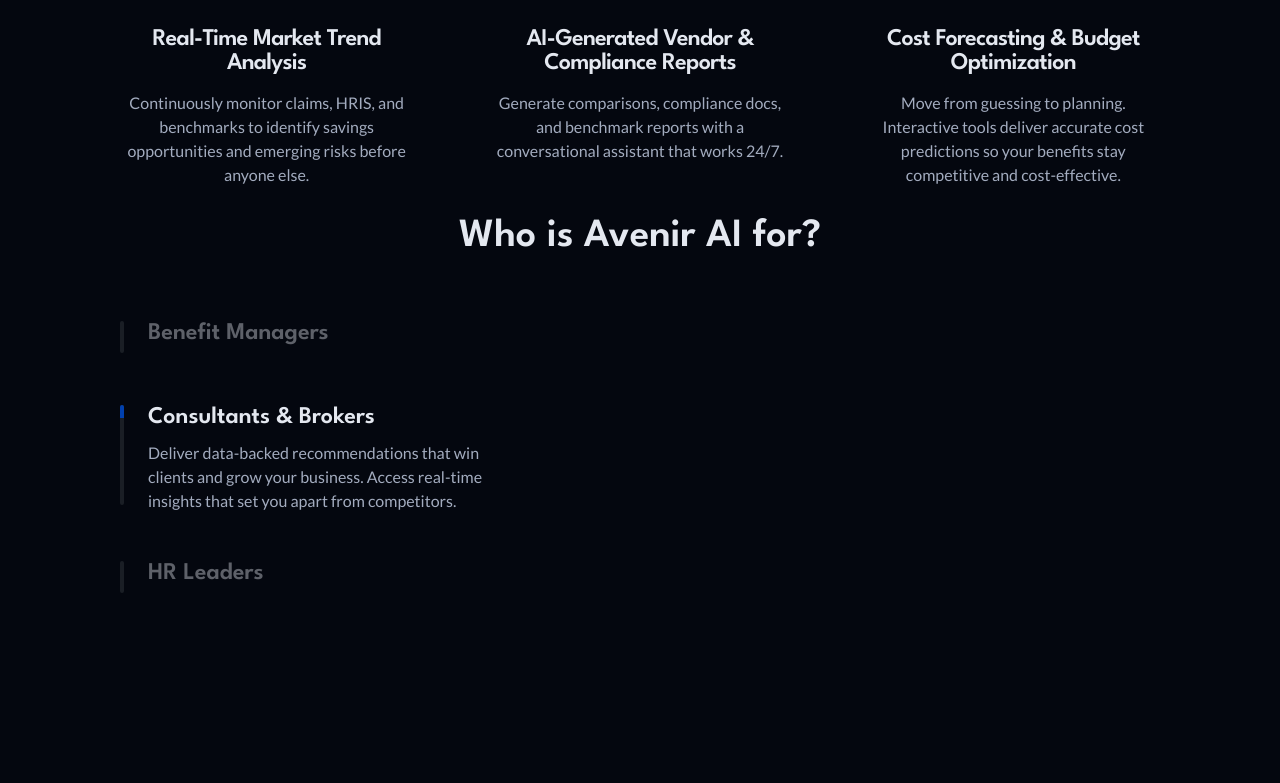
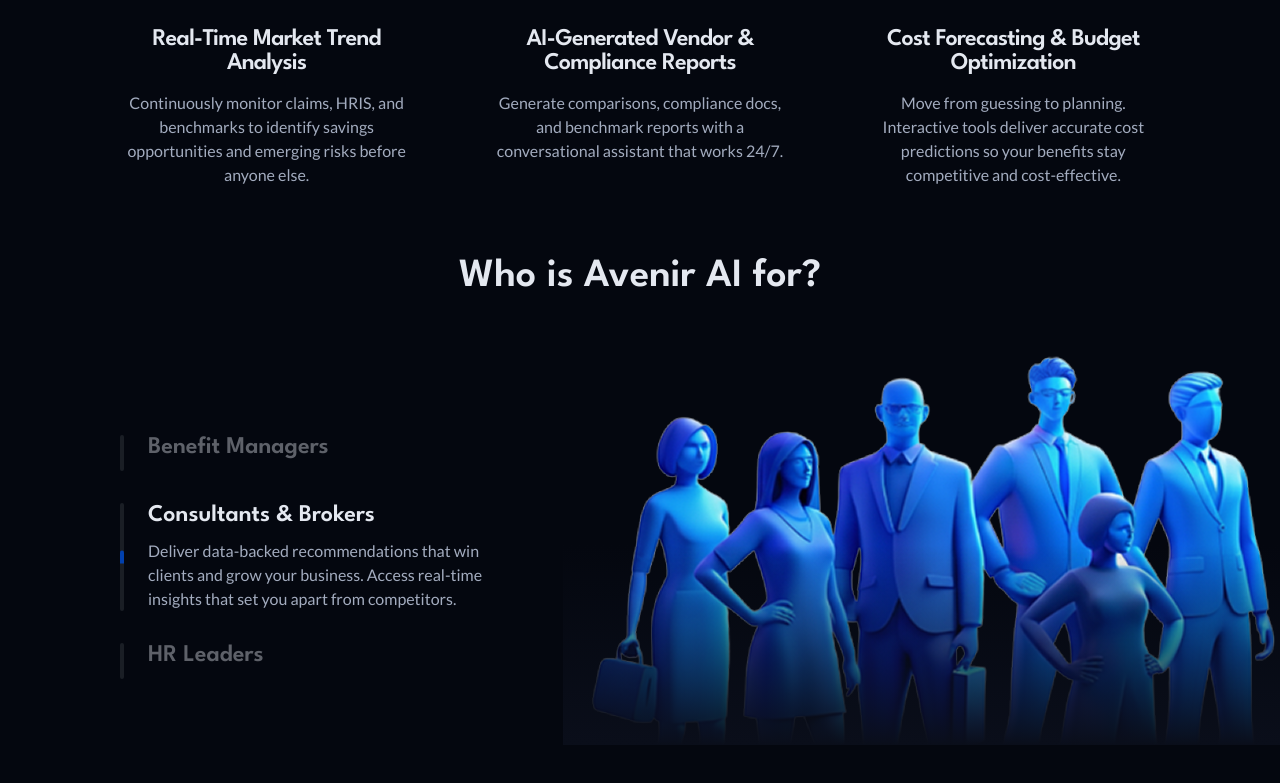
Before and after one commit to AntipasBen23/avenir-ai, a Next.js app: page / in a window 1280 px wide. Shown: the part 2631-3414 px from the top of the page. Built offline with nearby package versions, Linux system fonts and the light colour scheme.

Commit message:
styling update in whoisavenirfor section

```diff
--- a/src/app/components/WhoIsAvenirForSection.tsx
+++ b/src/app/components/WhoIsAvenirForSection.tsx
@@ -2,6 +2,7 @@
 "use client";
 
 import { useEffect, useState } from "react";
+import Image from "next/image";
 
 export default function WhoIsAvenirForSection() {
   const [activeIndex, setActiveIndex] = useState(0);
@@ -35,7 +36,7 @@
       style={{
         maxWidth: '1440px',
         height: '642px',
-        paddingTop: '80px',
+        paddingTop: '120px',
         paddingRight: '120px',
         paddingBottom: '80px',
         paddingLeft: '120px',
@@ -53,27 +54,34 @@
           letterSpacing: '-3%',
           textAlign: 'center',
           color: '#E4E8F0',
-          marginBottom: '64px'
+          marginBottom: '8px'
         }}
       >
         Who is Avenir AI for?
       </h2>
 
       {/* Content Container */}
-      <div className="flex items-start" style={{ gap: '80px' }}>
+      <div
+        style={{
+          display: 'grid',
+          gridTemplateColumns: '1.8fr 0.5fr',
+          gridTemplateRows: '10px auto 1fr',
+          gap: '60px'
+        }}
+      >
         {/* Left Side - Headers with individual bars and Content */}
-        <div style={{ display: 'flex', flexDirection: 'column', gap: '48px', maxWidth: '500px' }}>
+        <div style={{ display: 'flex', flexDirection: 'column', gap: '32px', width: '383px', height: '220px', gridRowStart: 3, gridColumnStart: 1, justifySelf: 'start', opacity: 1 }}>
           {sections.map((section, index) => (
-            <div key={index} className="flex" style={{ gap: '24px' }}>
+            <div key={index} className="flex" style={{ gap: '24px', alignItems: 'stretch' }}>
               {/* Individual Bar for each heading */}
               <div
                 style={{
                   width: '4px',
-                  height: activeIndex === index ? '100px' : '32px',
+                  alignSelf: 'stretch',
                   backgroundColor: 'rgba(228, 232, 240, 0.1)',
                   borderRadius: '2px',
                   position: 'relative',
-                  transition: 'height 0.5s ease-in-out'
+                  minHeight: '32px'
                 }}
               >
                 {/* Indicator - only shows on active */}
@@ -87,7 +95,9 @@
                       borderTopRightRadius: '99px',
                       opacity: 1,
                       position: 'absolute',
-                      top: 0
+                      top: index === 0 ? '0' : index === 1 ? '50%' : 'auto',
+                      bottom: index === 2 ? '0' : 'auto',
+                      transform: index === 1 ? 'translateY(-50%)' : 'none'
                     }}
                   />
                 )}
@@ -129,6 +139,41 @@
             </div>
           ))}
         </div>
+
+        {/* Right Side - Image */}
+        <div
+          style={{
+            gridRowStart: 2,
+            gridColumnStart: 2,
+            gridRowEnd: 4,
+            position: 'relative',
+            width: '777px',
+            height: '410px',
+            opacity: 1,
+            top: '-40px'
+          }}
+        >
+          <div style={{ position: 'relative', width: '100%', height: '100%' }}>
+            <Image
+              src="/avenir-people.png"
+              alt="Avenir AI professionals"
+              fill
+              style={{ objectFit: 'contain', objectPosition: 'bottom' }}
+            />
+            {/* Gradient overlay to blend bottom with background */}
+            <div
+              style={{
+                position: 'absolute',
+                bottom: 0,
+                left: 0,
+                right: 0,
+                height: '200px',
+                background: 'linear-gradient(180deg, rgba(10, 14, 26, 0) 0%, #0A0E1A 100%)',
+                pointerEvents: 'none'
+              }}
+            />
+          </div>
+        </div>
       </div>
     </section>
   );
```
Also changed, not shown: public/avenir-people.png (added).
